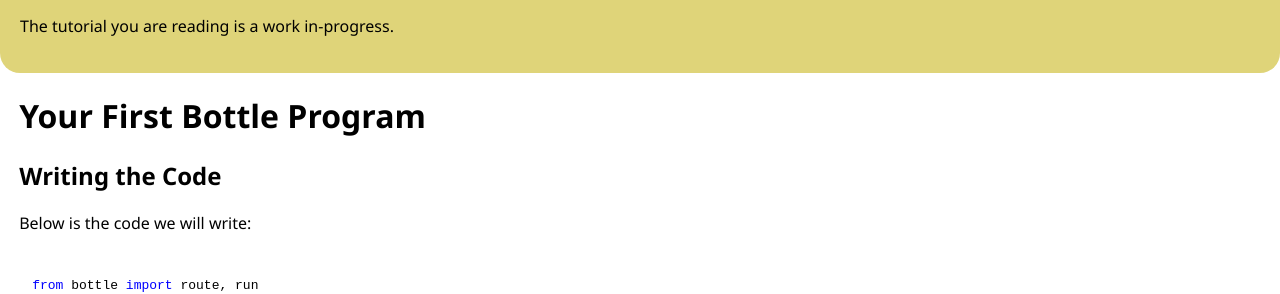
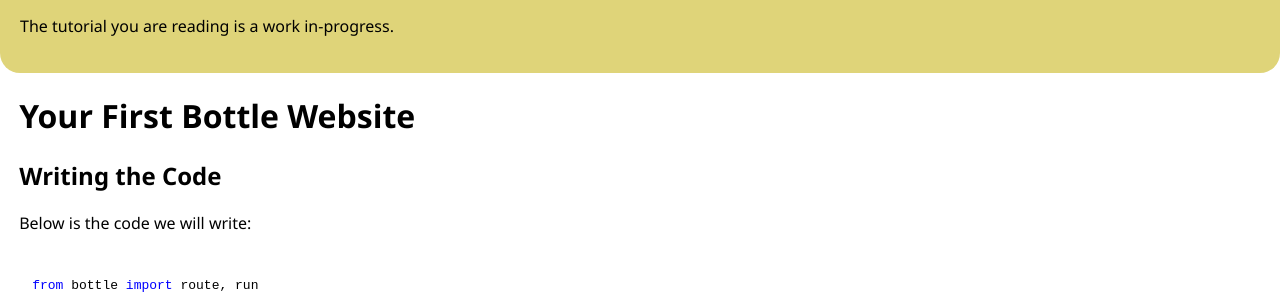
Before and after one commit to learnmonkey/learnmonkey.github.io, a Jekyll site: the page built from programming/python/bottle/your-first-bottle-program.html, in a window 1280 px wide. Shown: the part 132-426 px from the top of the page. Built offline with Jekyll 4.4.1, drawn with Linux system fonts in a browser that asks for light colours; nearby versions of some CDN libraries.

Commit message:
website not program

```diff
--- a/programming/python/bottle/your-first-bottle-program.html
+++ b/programming/python/bottle/your-first-bottle-program.html
@@ -1,10 +1,10 @@
 ---
 layout: bottle
-title: Your First Bottle Program
-permalink: /programming/python/bottle/your-firs-bottle-program/
+title: Your First Bottle Website
+permalink: /programming/python/bottle/your-first-bottle-website/
 ---
 
-<h1>Your First Bottle Program</h1>
+<h1>Your First Bottle Website</h1>
 <section>
     <h2>Writing the Code</h2>
     <p>Below is the code we will write: </p>
```
